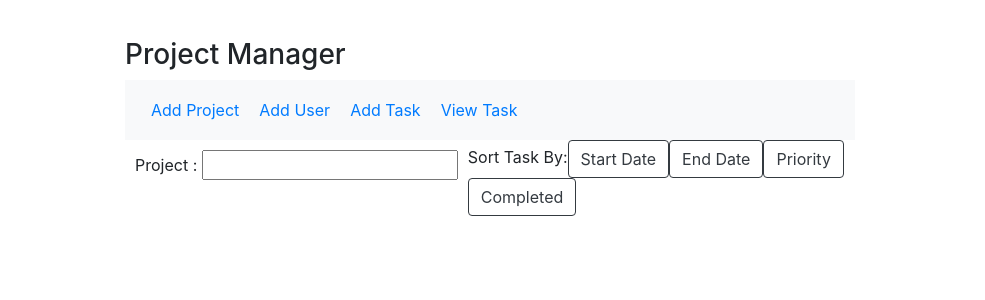
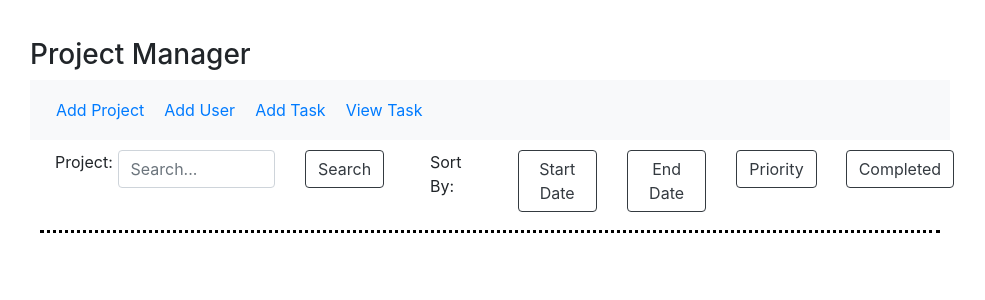
Before and after one commit to ruchikabobade/project-manager-ui-layer, a React (Create React App) app: page /#/viewTask in a window 1280 px wide. Shown: the top 300 px of the page, without its empty margins (150-1135 px from the left). Built offline with nearby package versions, Linux system fonts and the light colour scheme; no server answers.

Commit message:
view task implemented

```diff
--- a/src/components/ProjectManagerHome.js
+++ b/src/components/ProjectManagerHome.js
@@ -12,8 +12,8 @@ export default class ProjectManagerHome extends React.Component {
         return(
             <div className="container homepage">
                  <div className="row">
-                 <div className="col-sm-2"></div>
-                 <div className="col-sm-8">
+                 <div className="col-sm-1"></div>
+                 <div className="col-sm-10">
                 <div>
                     <h3>Project Manager</h3>
                 </div>
@@ -38,7 +38,7 @@ export default class ProjectManagerHome extends React.Component {
             </HashRouter>
             </div>
 
-            <div className="col-sm-2"></div>
+            <div className="col-sm-1"></div>
             </div>
             </div>
         )
--- a/src/components/project/Project.js
+++ b/src/components/project/Project.js
@@ -5,8 +5,9 @@ export default class Project extends React.Component{
     render(){
         return(
 
-            <div>
-                <div className="page-view"><AddProject></AddProject></div>
+            <div className="row">
+            <div className="page-view col-sm-10"><AddProject></AddProject></div>
+            <div className="col-sm-2"></div>
             </div>
         )
     }
--- a/src/components/task/AddTask.js
+++ b/src/components/task/AddTask.js
@@ -11,6 +11,18 @@ const projectColumns = [
     {
         name: 'Priority',
         selector: 'priority',
+        sortable: true,
+    },
+];
+const taskColumns = [
+    {
+        name: 'Task Id',
+        selector: 'parentId',
+        sortable: true,
+    },
+    {
+        name: 'Task',
+        selector: 'parentTask',
         sortable: true,
     },
 ];
@@ -43,6 +55,10 @@ const project = {
     startDate: '',
     endDate: '',
     priority: '',
+}
+const parentTask = {
+    parentId: '',
+    parentTask: '',
 }
 export default class AddTask extends React.Component{
     constructor(props) {
@@ -141,7 +157,8 @@ export default class AddTask extends React.Component{
             task: this.state.task,
             isParent: this.state.isParent,
             project: project,
-            user: user
+            user: user,
+            parentTask: parentTask
         }
         console.log(taskRecord)
         axios.post('http://localhost:8080/projectmanager/service/task/addtask', taskRecord)
@@ -155,12 +172,18 @@ export default class AddTask extends React.Component{
         .then(response => {
             this.setState({ data: response.data });
             })}
-        else{
+            if(key === 'user'){
         axios.get('http://localhost:8080/projectmanager/service/user/viewUserByFirstName/'+this.state.user)
             .then(response => {
                 this.setState({ data: response.data });
             })
         }
+        if(key === 'parent'){
+            axios.get('http://localhost:8080/projectmanager/service/task/viewTaskByParent/'+this.state.parentTask)
+                .then(response => {
+                    this.setState({ data: response.data });
+                })
+            }
     }
     handleChangeUser = (state) => {
         user.userId = state.selectedRows[0].userId
@@ -180,9 +203,17 @@ export default class AddTask extends React.Component{
         console.log('Selected Rows: ', state.selectedRows);
         console.log(project);
     }
+
+    handleChangeParentTask = (state) => {
+        parentTask.parentId = state.selectedRows[0].parentId
+        parentTask.parentTask = state.selectedRows[0].parentTask
+        console.log('Selected Rows: ', state.selectedRows);
+        console.log(parentTask);
+    }
     render(){
         return(
-            <div className="page-view">
+            <div className="row">
+            <div className="page-view col-sm-10">
             <div>
                 <form className="form-horizontal" onSubmit={this.onSubmit.bind(this)}>
                     <div class="container">
@@ -239,7 +270,7 @@ export default class AddTask extends React.Component{
                                         <input type="text" className="form-control" value={this.state.parentTask} onChange={this.onChangeParentTask.bind(this)}/>
                                     </div>
                                     <div class="col-sm-2">
-                                            <button type="button" id="search" className="btn btn-outline-dark btn-block" data-toggle="modal" data-target="#myModal" onClick={() => this.sortList('parentTask')} >Search</button>
+                                            <button type="button" id="search" className="btn btn-outline-dark btn-block" data-toggle="modal" data-target="#myModal-task" onClick={() => this.onSearch('parent')} >Search</button>
                                         </div>
                                 </div>
                             </div>
@@ -321,7 +352,31 @@ export default class AddTask extends React.Component{
                 </div>
             </div>
         </div>
+        <div className="modal fade" id="myModal-task" role="dialog">
+            <div className="modal-dialog">
+                <div className='modal-content'>
+                    <div className='modal-header'>
+                        <h5 className='modal-title'>Search Manager</h5>
+                        <button type='button' className='close' data-dismiss='modal'>&times;</button>
+                    </div>
+                    <div className='modal-body'>
+                        <DataTable
+                            title="Parent Task Details"
+                            columns={taskColumns}
+                            data={this.state.data}
+                            selectableRows
+                            onTableUpdate={this.handleChangeParentTask}>
+                        </DataTable>
+                    </div>
+                    <div className='modal-footer'>
+                        <button type='button' className='btn btn-default' data-dismiss='modal'>Close</button>
+                    </div>
+                </div>
+            </div>
         </div>
+        </div>
+        <div className="col-sm-2"></div>
+            </div>
         )
     }
 }
--- a/src/components/task/ViewTask.js
+++ b/src/components/task/ViewTask.js
@@ -1,19 +1,104 @@
 import React from 'react'
+import ViewTaskList from './ViewTaskList';
+import axios from 'axios'
 
-export default class ViewTask extends React.Component{
-    render(){
-        return(
-            <div>
-                <form>
-                    <span className="input-item">Project : <input type="text"></input></span>
-                    <span>Sort Task By:
-                        <button type="button" className="btn btn-outline-dark">Start Date</button>
-                        <button type="button" className="btn btn-outline-dark">End Date</button>
-                        <button type="button" className="btn btn-outline-dark">Priority</button>
-                        <button type="button" className="btn btn-outline-dark">Completed</button>
-                    </span>
-                </form>
-            </div>
+export default class ViewTask extends React.Component {
+    constructor(props) {
+        super(props);
+
+        this.state = {
+            tasks: [],
+            initialTasks: []
+        }
+    }
+
+    componentWillMount() {
+        axios.get('http://localhost:8080/projectmanager/service/task/viewTask')
+            .then(response => {
+                this.setState({ initialTasks: response.data });
+                this.setState({ tasks: response.data });
+                console.log(this.state.tasks)
+            })
+    }
+    filterList(e) {
+        var updatedList = this.state.initialtasks;
+        updatedList = updatedList.filter(function (task) {
+            return task.task.toLowerCase().search(
+                e.target.value.toLowerCase()) !== -1;
+        });
+
+        if (updatedList.length > 0) {
+            this.setState({ tasks: updatedList });
+        }
+    }
+
+    compareBy = (key) => {
+        return function (a, b) {
+            if (a[key] < b[key]) return -1;
+            if (a[key] > b[key]) return 1;
+            return 0;
+        };
+    };
+    sortList = (key) => {
+        console.log("sort ")
+        let arrayCopy = [...this.state.tasks];
+        arrayCopy.sort(this.compareBy(key));
+        this.setState({ tasks: arrayCopy });
+    };
+    render() {
+        const rows = []
+
+        this.state.tasks.forEach((task) => {
+            rows.push(
+                <ViewTaskList task={task}
+                    key={task.taskId}/>
+            )
+        });
+        return (
+            <div className="page-view">
+            <div className="sort-filter">
+                    <div className="container">
+                        <div className="row">
+                            <div className="col-sm-5">
+                                <div className="row">
+                                    <label className="col-sm-2">Project:</label>
+                                    <div className="col-sm-6">
+                                        <input className="form-control" type="text" placeholder="Search..." onChange={this.filterList.bind(this)}></input>
+                                    </div>
+                                    <div class="col-sm-2">
+                                        <button type="button" id="search" className="btn btn-outline-dark" onClick={this.onSearch} >Search</button>
+                                    </div>
+                                </div>
+                                </div>
+                                <div className="col-sm-7">
+                                    <div className="row">
+                                        <span className="col-sm-2">Sort By:</span>
+                                        <span className="col-sm-5">
+                                            <span className="row">
+                                                <span className="col-sm-6">
+                                                    <button type="button" id="byStartDate" className="btn btn-outline-dark " onClick={() => this.sortList('startDate')}>Start Date</button>
+                                                </span>
+                                                <span className="col-sm-6">
+                                                    <button type="button" id="byEndDate" className="btn btn-outline-dark" onClick={() => this.sortList('endDate')}>End Date</button>
+                                                </span>
+                                            </span></span>
+                                        <span className="col-sm-5">
+                                            <span className="row">
+                                                <span className="col-sm-6">
+                                                    <button type="button" id="byPriority" className="btn btn-outline-dark" onClick={() => this.sortList('priority')}>Priority</button>
+                                                </span> <span className="col-sm-6">
+                                                    <button type="button" id="byCompleted" className="btn btn-outline-dark" onClick={() => this.sortList('completed')}>Completed</button>
+                                                </span>
+                                            </span>
+                                        </span>
+                                    </div>
+                                </div>
+                            </div>
+                        </div>
+
+                    </div>
+                      <div>{rows}</div>
+                      </div>
         )
     }
 }
--- /dev/null
+++ b/src/components/task/ViewTaskList.js
@@ -0,0 +1,50 @@
+import React from 'react'
+import Moment from 'moment'
+
+export default class ViewTaskList extends React.Component {
+    render() {
+        const task = this.props.task
+        return (
+            <div>
+                <div className="container">
+                    <div className="row">
+                        <div className="col-sm-4">
+                            <div className="row">
+                                <div className="col-sm-6">
+                                    <div>Task</div>
+                                    <div className="greyBox">{task.task}</div>
+                                </div>
+                                <div className="col-sm-6">
+                                    <div>Parent</div>
+                                    <div className="greyBox">{task.parentId}</div>
+                                </div>
+                            </div>
+                        </div>
+                        <div className="col-sm-8">
+                            <div className="row">
+                                <div className="col-sm-2">
+                                    <div>Priority</div>
+                                    <div className="greyBox">{task.priority}</div>
+                                </div>
+                                <div className="col-sm-3">
+                                    <div>Start Date</div>
+                                    <div className="greyBox">{Moment(task.startDate).format("YYYY-MM-DD")}</div>
+                                </div>
+                                <div className="col-sm-3">
+                                    <div>End Date</div>
+                                    <div className="greyBox">{Moment(task.endDate).format("YYYY-MM-DD")}</div>
+                                </div>
+                                <div className="col-sm-2">
+                                    <button type="button" className="btn btn-outline-dark btn-block">Edit</button>
+                                </div>
+                                <div className="col-sm-2">
+                                    <button type="button" className="btn btn-outline-dark btn-block">Edit</button>
+                                </div>
+                            </div>
+                        </div>
+                    </div>
+                </div>
+            </div>
+        )
+    }
+}
--- a/src/components/user/User.js
+++ b/src/components/user/User.js
@@ -5,8 +5,9 @@ import ViewUser from './ViewUser';
 export default class User extends React.Component {
     render(){
         return(
-            <div>
-            <div className="page-view"><AddUser></AddUser></div>
+            <div className="row">
+            <div className="page-view col-sm-10"><AddUser></AddUser></div>
+            <div className="col-sm-2"></div>
             </div>
         )
     }
```
